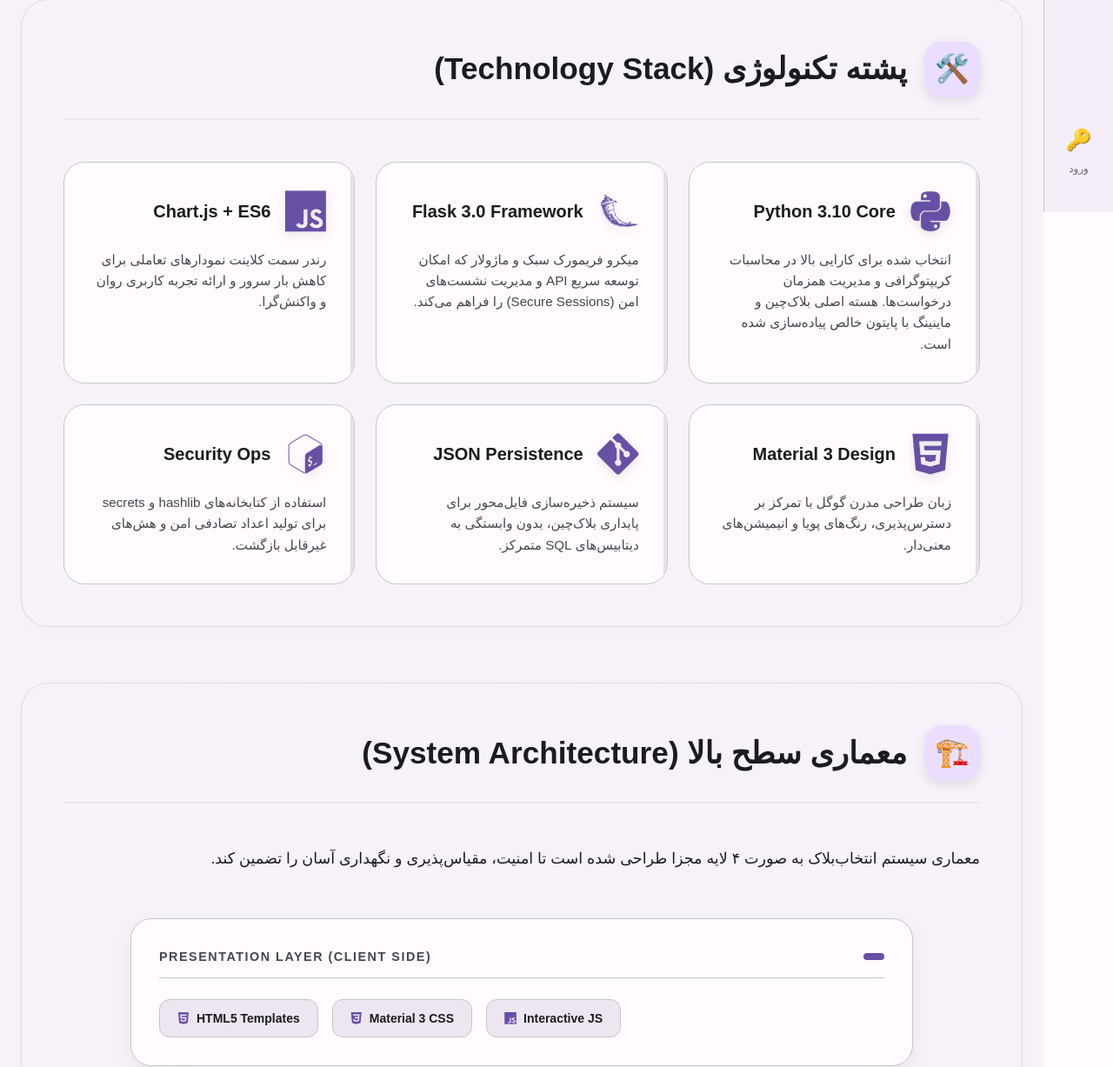
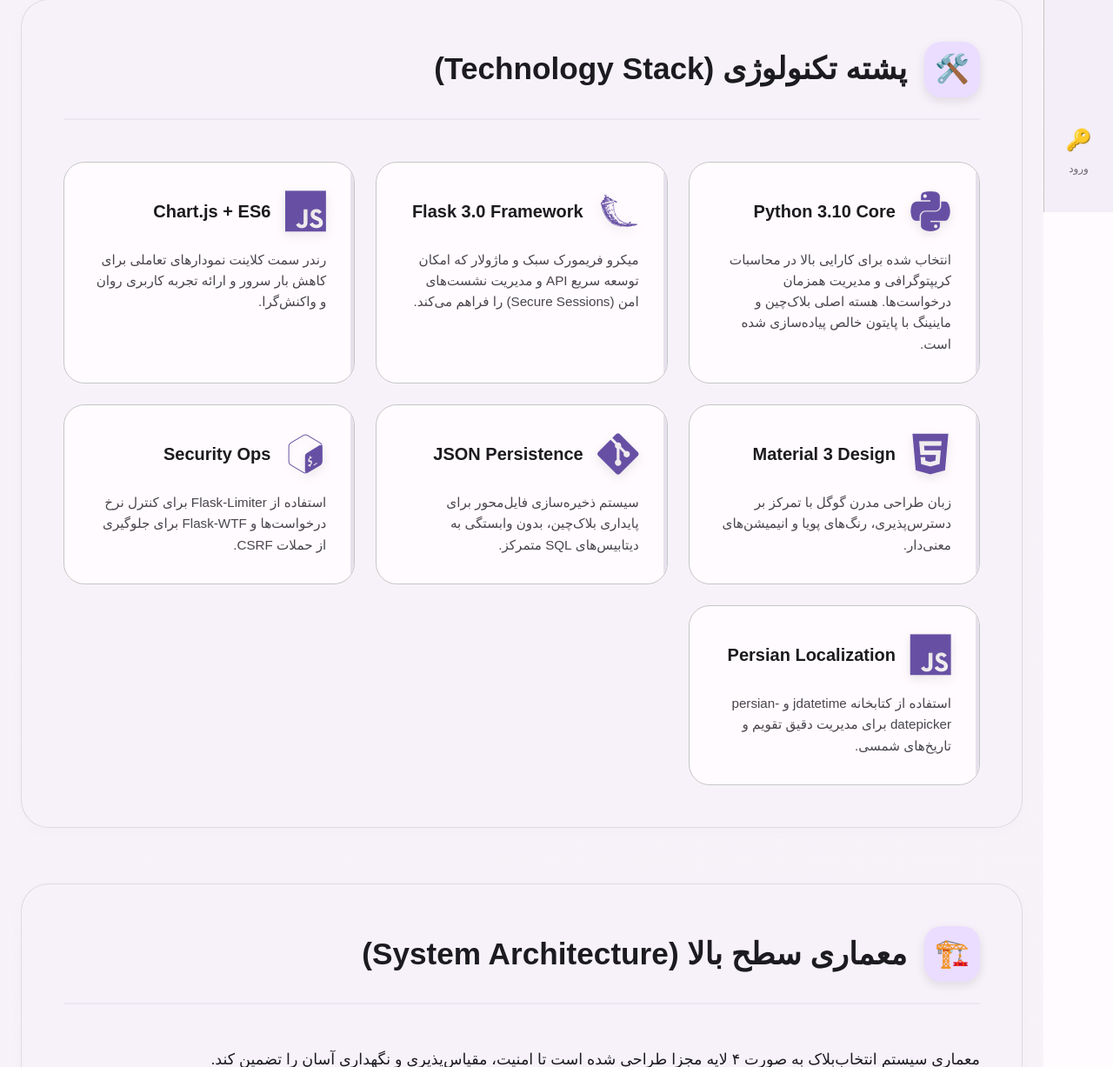
Before and after one commit to theMahdiyarB/entekhablock, a Flask app: page /technical in a window 1280 px wide. Shown: the part 556-1783 px from the top of the page at 87% size. Run offline with Flask 3, Linux system fonts and the light colour scheme; some libraries are stand-ins or nearby versions; some web fonts are replaced.

Commit message:
Update README.md and technical page with recent changes
- Updated README.md to include details on Flask-Limiter, Flask-WTF, Persian date handling, and new Admin layout.
- Added documentation for the `/api/blockchain/tamper` endpoint.
- Corrected installation instructions (`python3 app.py`).
- Updated `templates/technical.html` to reflect these changes in the Technology Stack, API Reference, and Directory Structure sections.

```diff
--- a/templates/technical.html
+++ b/templates/technical.html
@@ -1063,7 +1063,15 @@
                         <i class="devicon-bash-plain tech-icon"></i>
                         <h4>Security Ops</h4>
                     </div>
-                    <p>استفاده از کتابخانه‌های hashlib و secrets برای تولید اعداد تصادفی امن و هش‌های غیرقابل بازگشت.
+                    <p>استفاده از Flask-Limiter برای کنترل نرخ درخواست‌ها و Flask-WTF برای جلوگیری از حملات CSRF.
+                    </p>
+                </div>
+                <div class="tech-item">
+                    <div class="tech-item-header">
+                        <i class="devicon-javascript-plain tech-icon"></i>
+                        <h4>Persian Localization</h4>
+                    </div>
+                    <p>استفاده از کتابخانه jdatetime و persian-datepicker برای مدیریت دقیق تقویم و تاریخ‌های شمسی.
                     </p>
                 </div>
             </div>
@@ -1419,6 +1427,25 @@
                         این اندپوینت خطا برمی‌گرداند.</p>
                 </div>
             </div>
+
+            <div class="api-endpoint">
+                <div class="api-header">
+                    <div>
+                        <span class="method-badge m-post">POST</span>
+                        <span class="endpoint-url">/api/blockchain/tamper/&lt;index&gt;</span>
+                    </div>
+                    <span>دستکاری بلاک (Demo Only)</span>
+                </div>
+                <div class="api-body">
+                    <p class="api-desc">یک اندپوینت آزمایشی برای شبیه‌سازی حمله به بلاک‌چین. با فراخوانی این متد، داده‌های یک بلاک تغییر کرده و اعتبار کل زنجیره از بین می‌رود.</p>
+                    <div class="api-params">
+                        <h5>Parameters (URL):</h5>
+                        <div>
+                            <span class="param-tag">index (int)</span>
+                        </div>
+                    </div>
+                </div>
+            </div>
         </section>
 
         <!-- 8. PROJECT TREE -->
@@ -1447,6 +1474,9 @@
                 </div>
                 <div class="tree-item"><span class="tree-indent"></span><span class="tree-indent"></span><span
                         class="folder-icon">📁</span> js/ <span class="tree-comment">// Client-side Interactions</span>
+                </div>
+                <div class="tree-item"><span class="tree-indent"></span><span class="tree-indent"></span><span
+                        class="tree-indent"></span><span class="file-icon">📄</span> datepicker-setup.js <span class="tree-comment">// Jalali Calendar</span>
                 </div>
                 <div class="tree-item"><span class="tree-indent"></span><span class="folder-icon">📁</span> templates/
                 </div>
```
Also changed, not shown: README.md.
